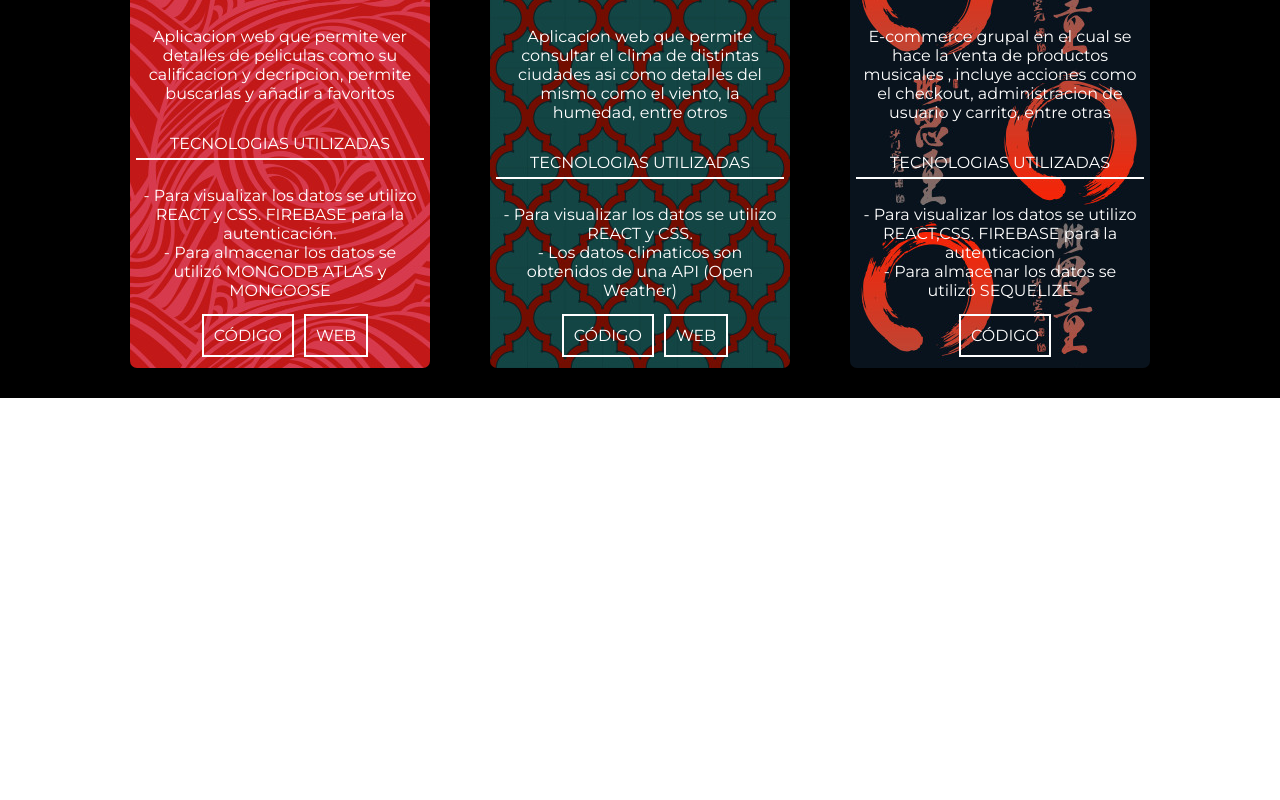
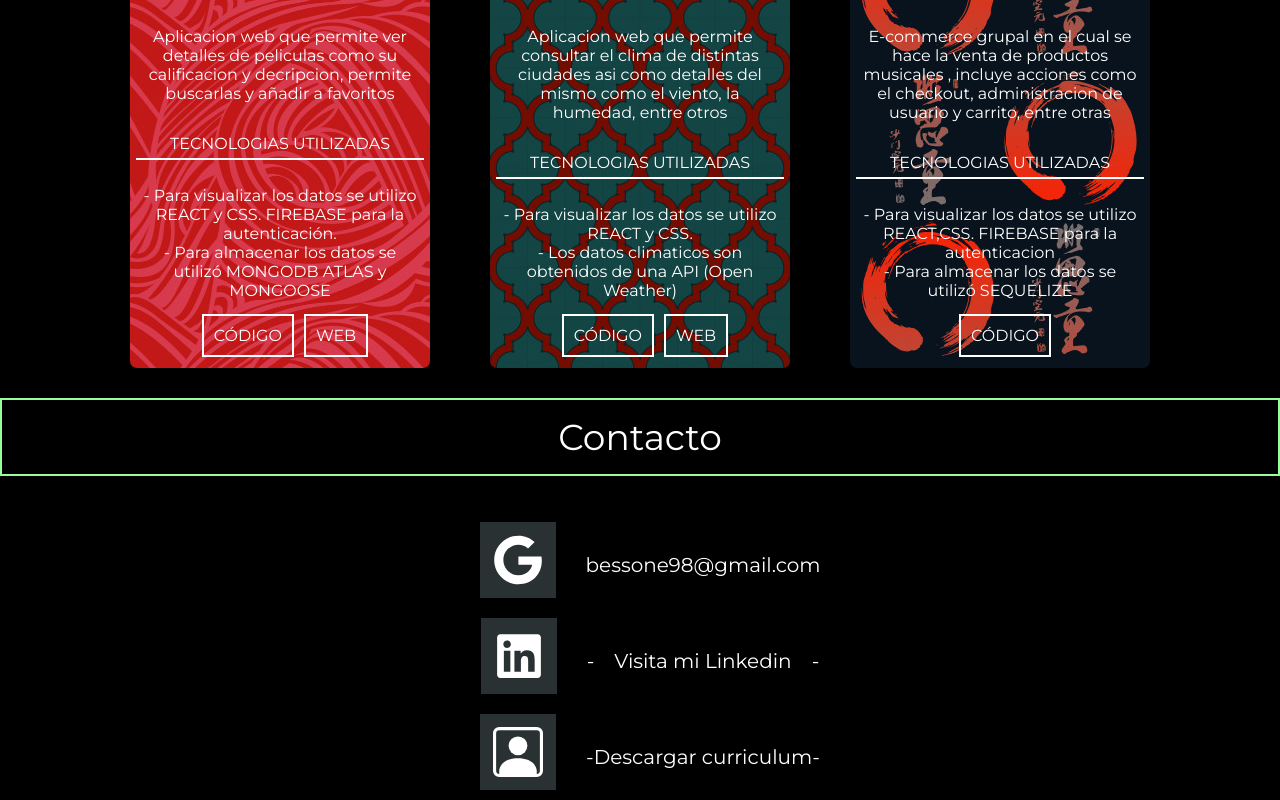
Before and after one commit to AgustinBessone32/portfolio, a React (Create React App) app: page /#/ in a window 1280 px wide. Shown: the part 1638-2438 px from the top of the page. Before the commit the page ends 2036 px from the top, so only its background shows below. Built offline with nearby package versions, Linux system fonts and the light colour scheme; a web font is replaced by a local one.

Commit message:
se añadio contactos

```diff
--- a/src/App.js
+++ b/src/App.js
@@ -1,6 +1,7 @@
 import {Route , HashRouter as Router} from 'react-router-dom'
 import './App.css';
 import About from './components/About/about';
+import Contact from './components/Contact/contact';
 import Home from './components/Home/home';
 import Nav from './components/Nav/nav';
 import Portfolio from './components/Portfolio/portfolio';
@@ -14,6 +15,7 @@ function App() {
             <Home />
             <About />
             <Portfolio />
+            <Contact />
         </Route>
       </Router>
     </div>
--- /dev/null
+++ b/src/components/Contact/contact.css
@@ -0,0 +1,61 @@
+.content-all-contact{
+    font-family: 'Montserrat', sans-serif;
+    background-size: cover;
+    background-repeat: no-repeat;
+    background-position: center;
+    background: #000000;
+    color: white;
+
+}
+
+.content-contact{
+    display: flex;
+    justify-content: center;
+    align-items: center;
+}
+
+
+
+.txt-contact{
+    color: white;
+    font-size: 20px;
+    margin-left: 20px;
+    text-decoration: none;
+    padding-top: 10px;
+}
+
+.title-contact{
+    padding: 15px 0;
+    margin-top: 0px;
+    display: block;
+    font-size: 36px;
+    color: #ffffff;
+    border: 2px solid #98FF98
+}
+
+.icn-contact{
+    font-size: 50px;
+    margin: 10px;
+    background-color: #293133;
+    padding: 13px;
+    margin-left: 20px;
+}
+
+.icn-contact:hover{
+    background-color: white;
+    color: black;
+    transition-duration: 2.3s;
+}
+
+.contacts{
+    display: flex;
+    justify-content: center;
+    flex-direction: column;
+    align-items: center;
+    flex-wrap: wrap;
+}
+
+.smile{
+    margin-bottom: -5px;
+    color: transparent;
+}
--- /dev/null
+++ b/src/components/Contact/contact.jsx
@@ -0,0 +1,37 @@
+import React from 'react'
+import './contact.css'
+import { FaGoogle , FaLinkedin , FaRegSmileWink } from "react-icons/fa";
+import { BsPersonSquare } from "react-icons/bs";
+import CV from '../../img/CV.pdf';
+
+const Contact = ()=> {
+    return(
+        <div className='content-all-contact'>
+            <p className='title-contact'>Contacto</p>
+                <div className='contacts'>
+                    <div className='content-contact'>
+                            <FaGoogle className='icn-contact' />
+                            <p className='txt-contact'>bessone98@gmail.com</p>
+                        </div>
+                        <div className='content-contact'>
+                            <FaLinkedin className='icn-contact' />
+                            <a href='https://www.linkedin.com/in/agustinbessone/'
+                                className='txt-contact'
+                                target='_blank'> -<FaRegSmileWink className='smile'/>
+                                Visita  mi  Linkedin
+                                <FaRegSmileWink className='smile'/>-</a>
+                        </div>
+                        <div className='content-contact'>
+                            <BsPersonSquare className='icn-contact' />
+                            <a href={CV}
+                                download='CV Agustin Bessone.pdf'
+                                className='txt-contact'
+                                target='_blank'>-Descargar curriculum-</a>
+                        </div>
+                    </div>
+
+        </div>
+    )
+}
+
+export default Contact
```
Also changed, not shown: 1 other file (tests, documents, lock files or other folders).
